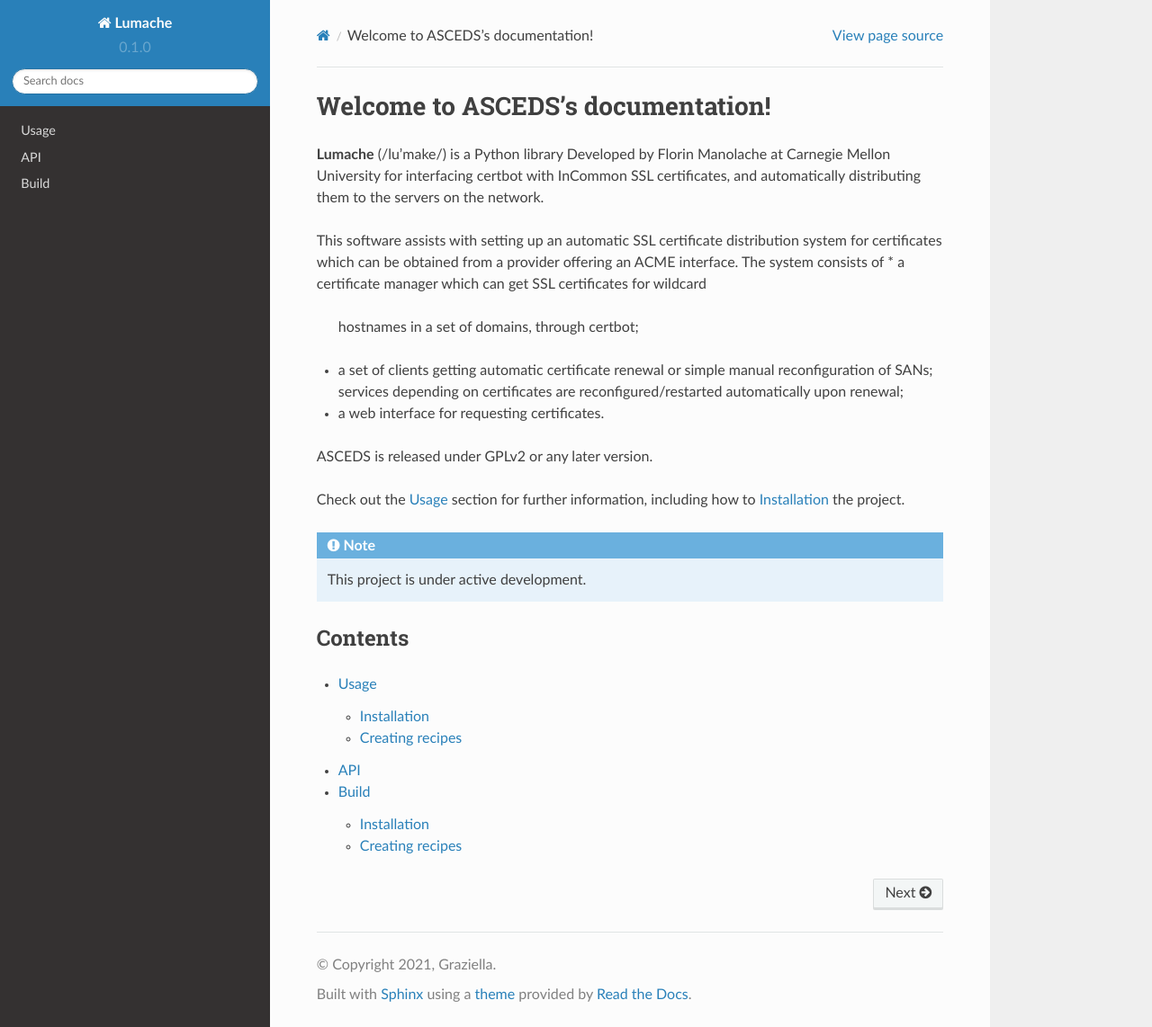
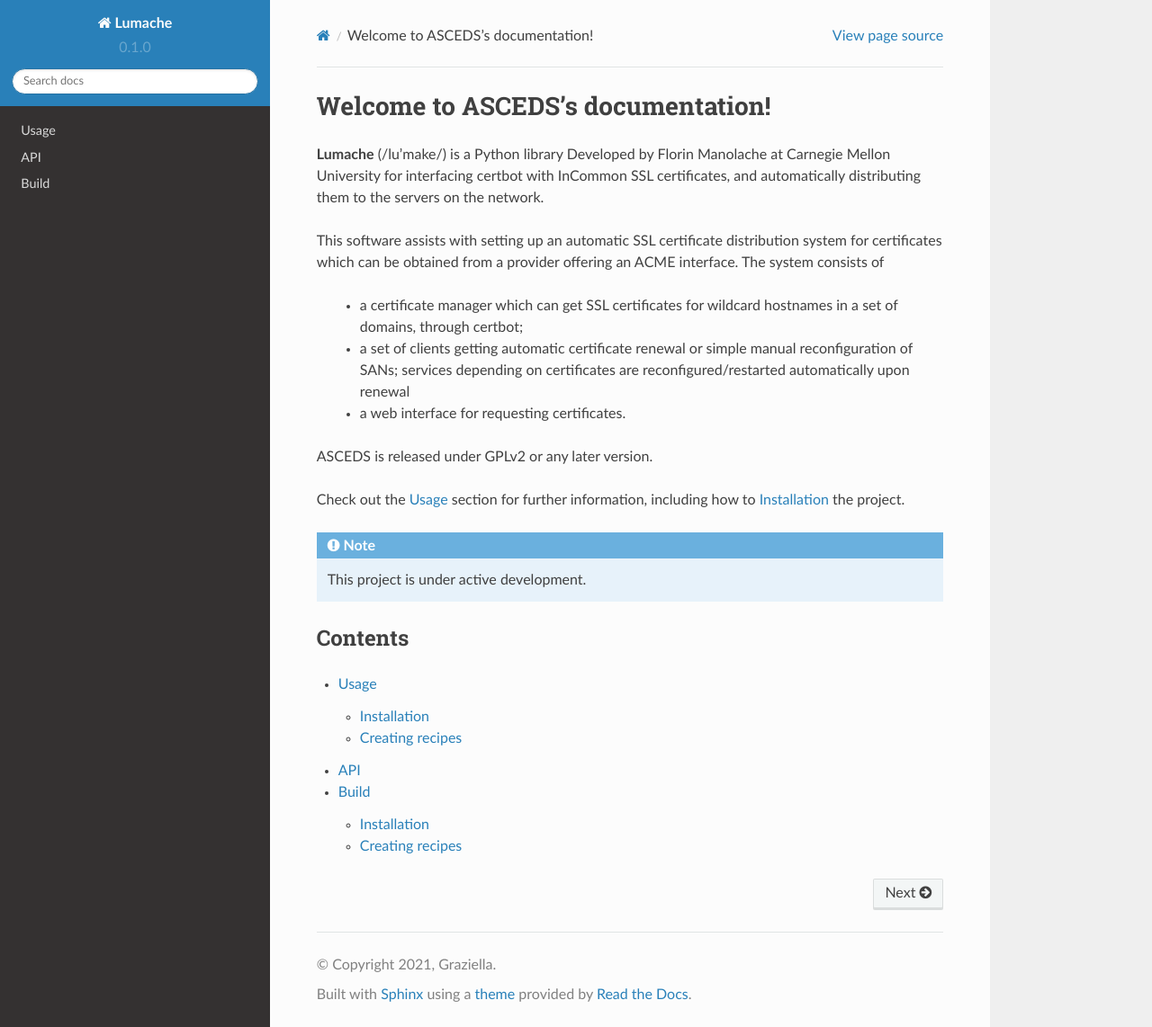
Before and after one commit to florinmano/asceds-docs, a Sphinx documentation site: the page built from docs/source/index.rst, in a window 1280 px wide and 1142 px high. Shown: the whole window at 90% size. Built offline with Sphinx 7.4.7 and the Read the Docs theme 2.0.0, drawn with Linux system fonts in a browser that asks for light colours.

```diff
--- a/docs/source/index.rst
+++ b/docs/source/index.rst
@@ -7,12 +7,10 @@ and automatically distributing them to the servers on the network.
 
 This software assists with setting up an automatic SSL certificate distribution system for certificates which can be obtained from a provider offering an ACME interface.
 The system consists of
-* a certificate manager which can get SSL certificates for wildcard
-  hostnames in a set of domains, through certbot;
-* a set of clients getting automatic certificate renewal or simple manual
-  reconfiguration of SANs; services depending on certificates are
-  reconfigured/restarted automatically upon renewal;
-* a web interface for requesting certificates.
+
+  - a certificate manager which can get SSL certificates for wildcard hostnames in a set of domains, through certbot;
+  - a set of clients getting automatic certificate renewal or simple manual reconfiguration of SANs; services depending on certificates are reconfigured/restarted automatically upon renewal
+  - a web interface for requesting certificates.
 
 ASCEDS is released under GPLv2 or any later version.
 
```
